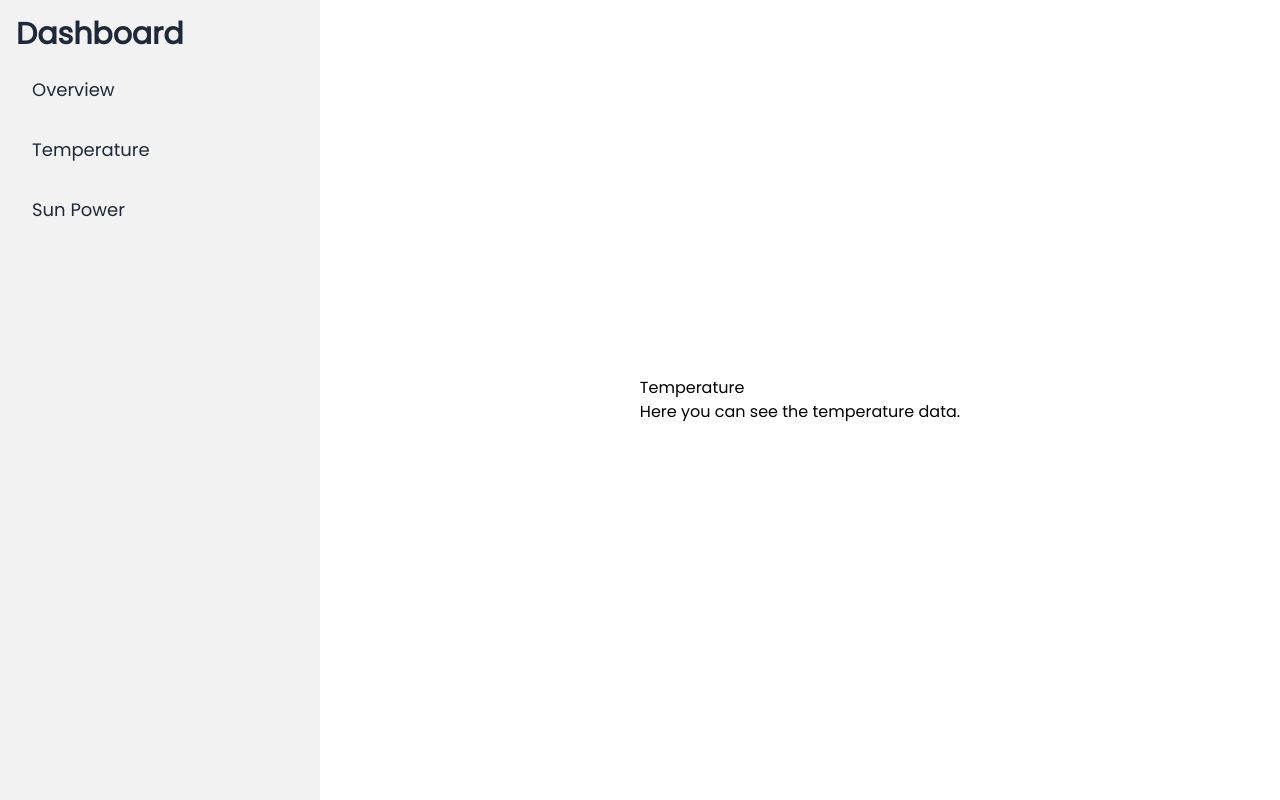
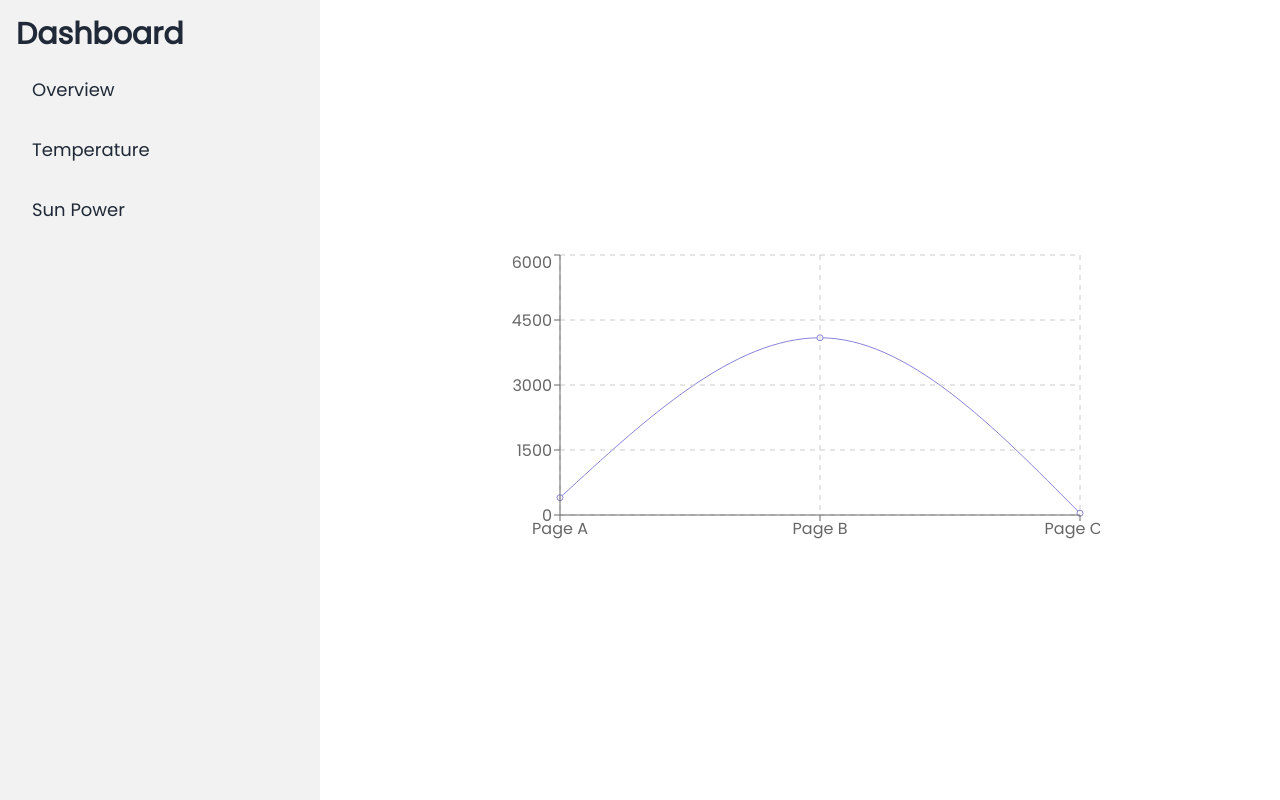
Before and after one commit to simon-metzler/iot-sensorik, a Next.js app: page /dashboard/temperature in a window 1280 px wide. Built offline with nearby package versions, Linux system fonts and the light colour scheme.

Commit message:
added simple prototype graph

```diff
--- a/app/dashboard/temperature/page.tsx
+++ b/app/dashboard/temperature/page.tsx
@@ -1,8 +1,33 @@
+"use client";
+import {
+  LineChart,
+  Line,
+  CartesianGrid,
+  XAxis,
+  YAxis,
+  Tooltip,
+} from "recharts";
+const data = [
+  { name: "Page A", uv: 400, pv: 2400, amt: 2400 },
+  { name: "Page B", uv: 4090, pv: 240, amt: 2400 },
+  { name: "Page C", uv: 40, pv: 24, amt: 2400 },
+];
+
 export default function Page() {
   return (
     <div>
-      <h1>Temperature</h1>
-      <p>Here you can see the temperature data.</p>
+      <LineChart
+        width={600}
+        height={300}
+        data={data}
+        margin={{ top: 5, right: 20, bottom: 5, left: 0 }}
+      >
+        <Line type="monotone" dataKey="uv" stroke="#8884d8" />
+        <CartesianGrid stroke="#ccc" strokeDasharray="5 5" />
+        <XAxis dataKey="name" />
+        <YAxis />
+        <Tooltip />
+      </LineChart>
     </div>
   );
 }
```
